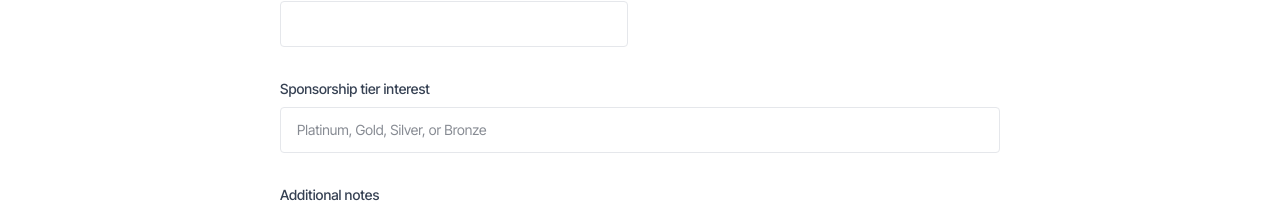
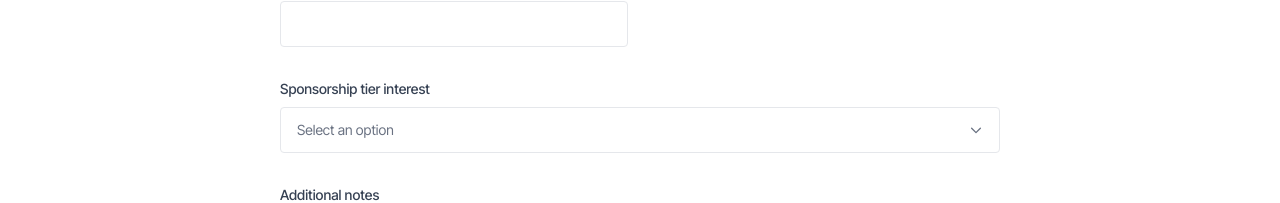
Before and after one commit to Selasie5/YES_SRC-AVIVO, a Next.js app: page /yebs/register/sponsor in a window 1280 px wide. Shown: the part 540-743 px from the top of the page. Built offline with nearby package versions, Linux system fonts and the light colour scheme.

Commit message:
feat: implement registration form components, admin contact API, and add Radix UI select dependency

```diff
--- a/app/api/admin/contacts/route.ts
+++ b/app/api/admin/contacts/route.ts
@@ -1,6 +1,6 @@
 import { NextResponse } from "next/server";
-import { getDb } from "@/db";
-import { contacts } from "@/db/schema";
+import { getDb } from "../../../../db";
+import { contacts } from "../../../../db/schema";
 import { desc } from "drizzle-orm";
 
 export async function GET() {
--- a/components/RegistrationForm.tsx
+++ b/components/RegistrationForm.tsx
@@ -3,8 +3,9 @@
 import { useState, useEffect } from "react";
 import { motion } from "framer-motion";
 import Link from "next/link";
-import { CaretRight, CheckCircle } from "@phosphor-icons/react";
+import { CaretRight, CaretDown, Check, CheckCircle } from "@phosphor-icons/react";
 import confetti from "canvas-confetti";
+import * as Select from "@radix-ui/react-select";
 
 type RegistrationType = "delegate" | "sponsor" | "partner";
 
@@ -161,10 +162,10 @@ export default function RegistrationForm({ type }: { type: RegistrationType }) {
           </div>
 
           {type === "sponsor" && (
-            <Field
+            <SelectField
               label="Sponsorship tier interest"
               name="sponsorshipTier"
-              placeholder="Platinum, Gold, Silver, or Bronze"
+              options={["Platinum", "Gold", "Silver", "Bronze"]}
             />
           )}
 
@@ -301,21 +302,37 @@ function SelectField({
       <label htmlFor={name} className="mb-2 block text-sm font-medium text-gray-700">
         {label}
       </label>
-      <select
-        id={name}
-        name={name}
-        required={required}
-        className="w-full rounded border border-gray-200 px-4 py-3 text-sm text-gray-900 outline-none transition-colors focus:border-gray-900 bg-white"
-      >
-        <option value="" disabled selected>
-          Select an option
-        </option>
-        {options.map((opt) => (
-          <option key={opt} value={opt}>
-            {opt}
-          </option>
-        ))}
-      </select>
+      <Select.Root name={name} required={required}>
+        <Select.Trigger
+          id={name}
+          className="flex h-[46px] w-full items-center justify-between rounded border border-gray-200 bg-white px-4 py-3 text-sm text-gray-900 outline-none transition-colors hover:bg-gray-50 focus:border-gray-900 focus:ring-1 focus:ring-gray-900 data-[placeholder]:text-gray-500"
+        >
+          <Select.Value placeholder="Select an option" />
+          <Select.Icon>
+            <CaretDown weight="bold" className="text-gray-500" />
+          </Select.Icon>
+        </Select.Trigger>
+        <Select.Portal>
+          <Select.Content className="overflow-hidden rounded-md border border-gray-200 bg-white shadow-lg z-50">
+            <Select.Viewport className="p-1">
+              {options.map((opt) => (
+                <Select.Item
+                  key={opt}
+                  value={opt}
+                  className="relative flex cursor-pointer select-none items-center rounded-sm py-2 pl-8 pr-4 text-sm text-gray-900 outline-none hover:bg-gray-100 data-[highlighted]:bg-gray-100"
+                >
+                  <span className="absolute left-2 flex h-3.5 w-3.5 items-center justify-center">
+                    <Select.ItemIndicator>
+                      <Check weight="bold" className="h-4 w-4 text-gray-900" />
+                    </Select.ItemIndicator>
+                  </span>
+                  <Select.ItemText>{opt}</Select.ItemText>
+                </Select.Item>
+              ))}
+            </Select.Viewport>
+          </Select.Content>
+        </Select.Portal>
+      </Select.Root>
     </div>
   );
 }
--- a/components/admin/AdminDashboard.tsx
+++ b/components/admin/AdminDashboard.tsx
@@ -106,7 +106,7 @@ export default function AdminDashboard() {
       const res = await fetch("/api/admin/contacts");
       if (res.status === 401) { setAuthenticated(false); return; }
       const data = await res.json();
-      setContactsList(data ?? []);
+      setContactsList(Array.isArray(data) ? data : []);
       setAuthenticated(true);
     } catch { /* noop */ }
     finally { setContactsLoading(false); }
--- a/package.json
+++ b/package.json
@@ -14,6 +14,7 @@
   "dependencies": {
     "@neondatabase/serverless": "^1.1.0",
     "@phosphor-icons/react": "^2.1.10",
+    "@radix-ui/react-select": "^2.3.7",
     "@types/canvas-confetti": "^1.9.0",
     "@vercel/analytics": "^2.0.1",
     "canvas-confetti": "^1.9.4",
```
Also changed, not shown: 2 other files (tests, documents, lock files or other folders).
